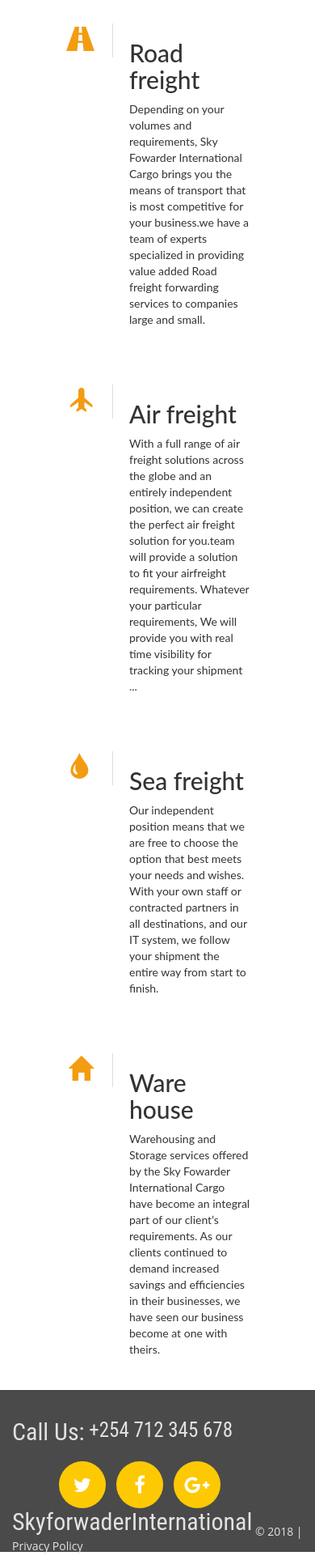
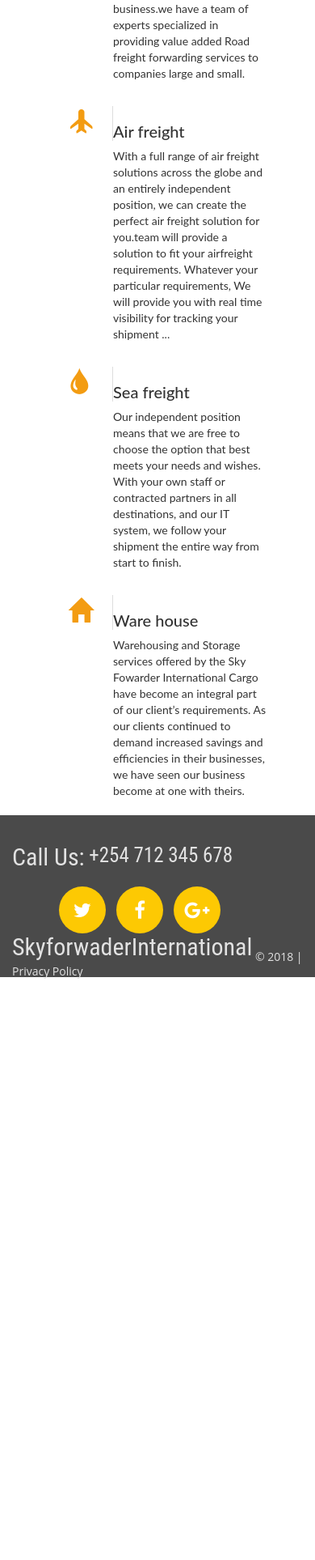
Before and after one commit to vincentmuya/Sky-Forwarder, a Django app: page /service in a window 390 px wide. Shown: the part 458-2385 px from the top of the page at 81% size. After the commit the page ends 1667 px from the top, so only its background shows below. Run offline with Django 3.2, Linux system fonts and the light colour scheme; some libraries are stand-ins or nearby versions.

```diff
--- a/app/templates/about.html
+++ b/app/templates/about.html
@@ -94,6 +94,9 @@
     /*width: 100px;*/
   }
   @media screen and (max-width: 650px) {
+    body{
+      padding-top: 0%;
+    }
   .abtus{
   	font-size: 30px;
     font-weight: 600;
--- a/app/templates/service.html
+++ b/app/templates/service.html
@@ -20,28 +20,28 @@
                             <div class="col-md-6 col-lg-6 col-sm-6 col-xs-12 no-padding">
                                 <div class="single-service-two border">
                                     <div class="service-icon-two"><i class="glyphicon glyphicon-road"></i></div>
-                                    <h2>Road freight</h2>
+                                    <h2 class="ser">Road freight</h2>
                                     <p>Depending on your volumes and requirements, Sky Fowarder International Cargo brings you the means of transport that is most competitive for your business.we have a team of experts specialized in providing value added Road freight forwarding services to companies large and small.</p>
                                 </div>
                             </div>
                             <div class="col-md-6 col-lg-6 col-sm-6 col-xs-12 no-padding">
                                 <div class="single-service-two border-top border-bottom border-right">
                                     <div class="service-icon-two"><i class="glyphicon glyphicon-plane"></i></div>
-                                    <h2>Air freight</h2>
+                                    <h2 class="ser">Air freight</h2>
                                     <p>With a full range of air freight solutions across the globe and an entirely independent position, we can create the perfect air freight solution for you.team will provide a solution to fit your airfreight requirements. Whatever your particular requirements, We will provide you with real time visibility for tracking your shipment ...</p>
                                 </div>
                             </div>
                             <div class="col-md-6 col-lg-6 col-sm-6 col-xs-12 no-padding">
                                 <div class="single-service-two border-left border-right border-bottom">
                                     <div class="service-icon-two"><i class="glyphicon glyphicon-tint"></i></div>
-                                    <h2>Sea freight</h2>
+                                    <h2 class="ser">Sea freight</h2>
                                     <p>Our independent position means that we are free to choose the option that best meets your needs and wishes. With your own staff or contracted partners in all destinations, and our IT system, we follow your shipment the entire way from start to finish.</p>
                                 </div>
                             </div>
                             <div class="col-md-6 col-lg-6 col-sm-6 col-xs-12 no-padding">
                                 <div class="single-service-two border-right border-bottom">
                                     <div class="service-icon-two"><i class="glyphicon glyphicon-home"></i></div>
-                                    <h2>Ware house</h2>
+                                    <h2 class="ser">Ware house</h2>
                                     <p>Warehousing and Storage services offered by the Sky Fowarder International Cargo have become an integral part of our client’s requirements. As our clients continued to demand increased savings and efficiencies in their businesses, we have seen our business become at one with theirs.</p>
                                 </div>
                             </div>
@@ -126,5 +126,23 @@ p{
   margin-left: 0px;
   margin-right: 0px;
 }
+@media screen and (max-width: 650px) {
+body{
+  padding-top: 0%;
+}
+  .servic{
+    padding-top: 15%;
+    font-size: 40px;
+  }
+  header{
+    height: 150px;
+  }
+  .single-service-two {
+    padding: 10px 0px 10px 80px;
+  }
+  .ser{
+    font-size: 20px;
+  }
+}
 </style>
 {% endblock %}
```
